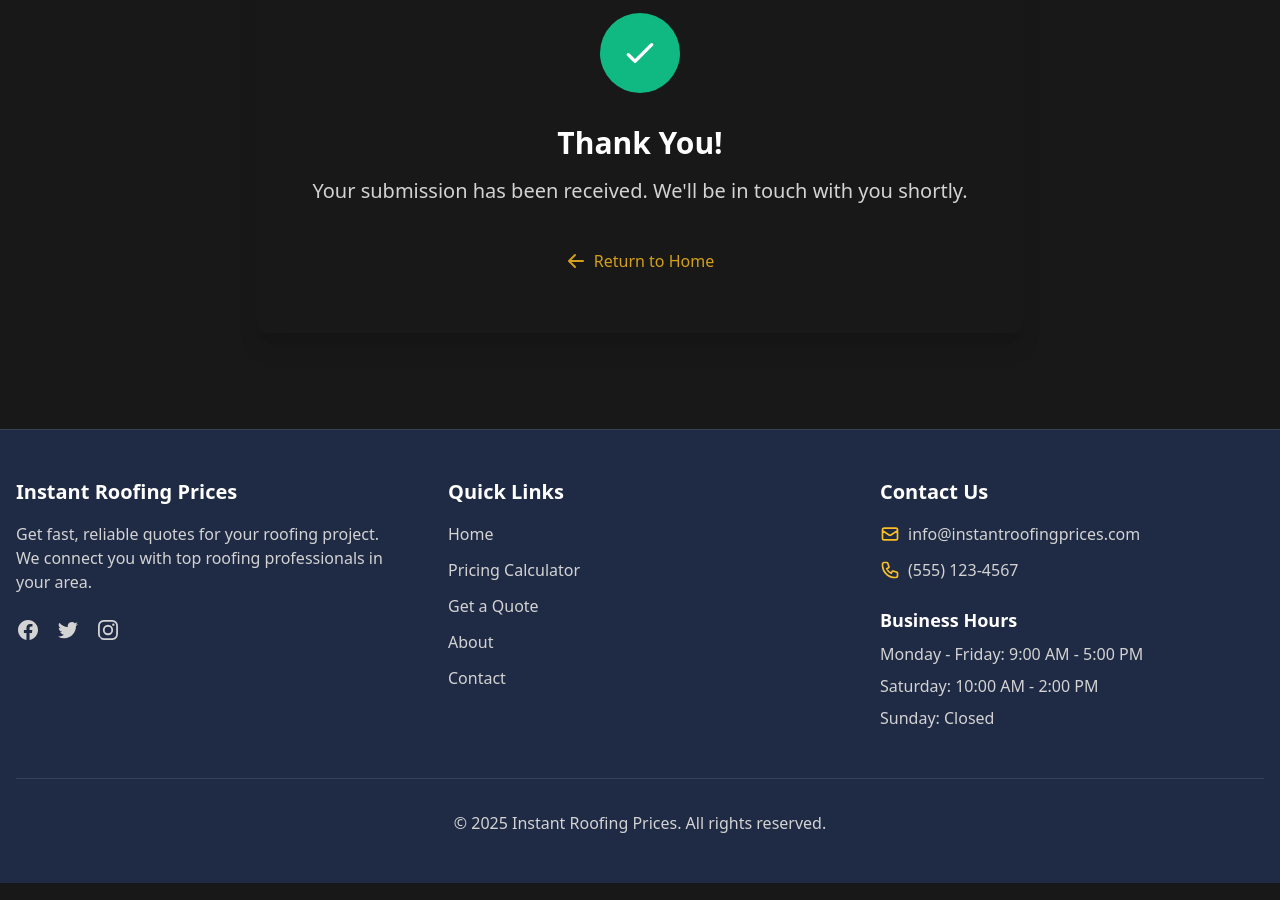
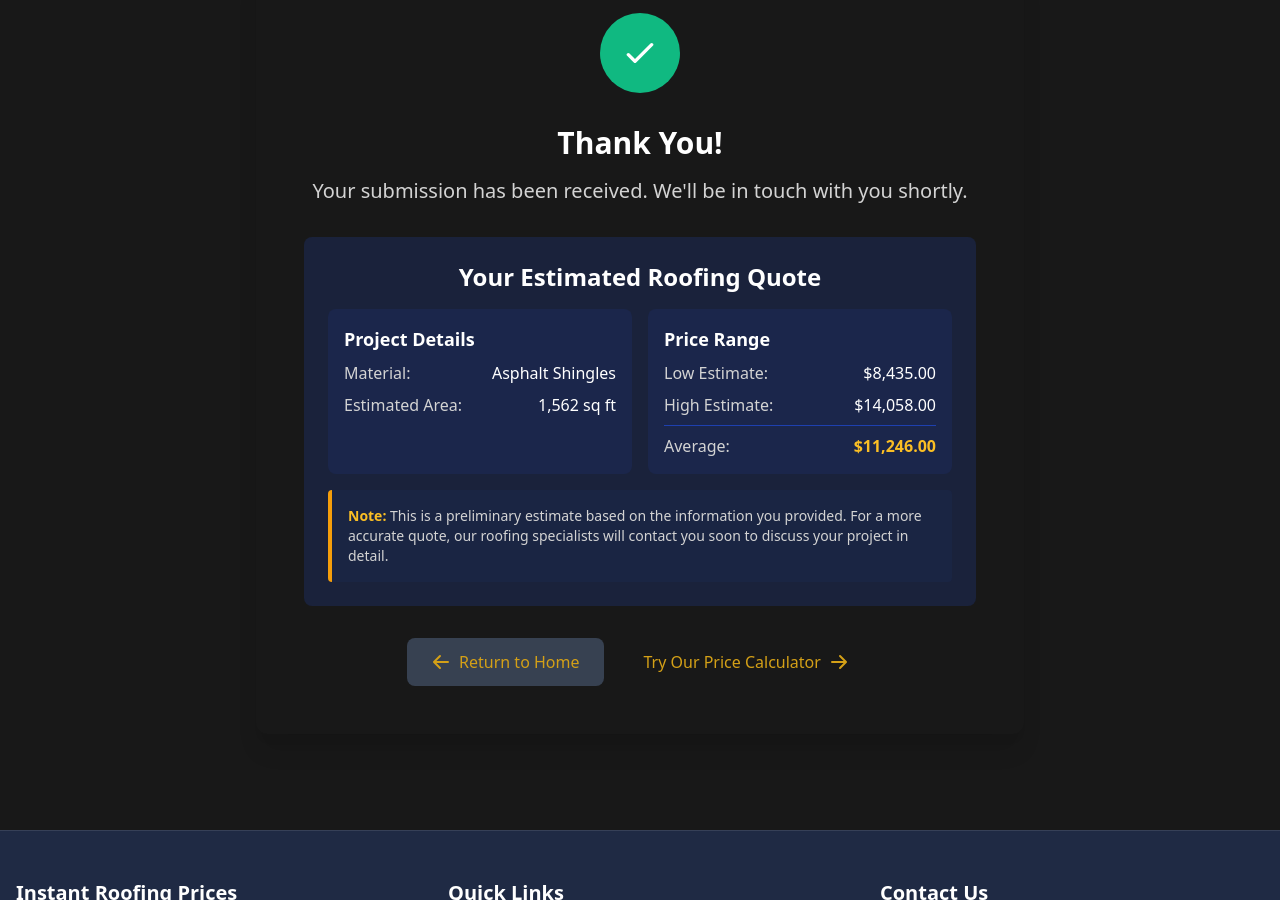
Before and after one commit to tim-amredev/roofing-lead-site, a Jekyll site: the page built from thank-you.html, in a window 1280 px wide and 900 px high, scrolled down 196 px. Built offline with Jekyll 4.4.1, drawn with Linux system fonts in a browser that asks for light colours.

Commit message:
Update thank-you.html

```diff
--- a/thank-you.html
+++ b/thank-you.html
@@ -1,6 +1,7 @@
 ---
 layout: default
 title: Thank You
+js: thank-you-quote
 ---
 
 <section class="py-24 bg-secondary-900">
@@ -15,16 +16,76 @@ title: Thank You
 
         <h1 class="text-3xl font-bold text-white mb-4">Thank You!</h1>
 
+        <div class="hidden mb-4">
+          <p class="text-xl text-gray-300">
+            Hello <span id="customer-name" class="font-semibold"></span>, thank you for your submission!
+          </p>
+        </div>
+
         <p class="text-xl text-gray-300 mb-8">
           Your submission has been received. We'll be in touch with you shortly.
         </p>
 
-        <a href="{{ '/' | relative_url }}" class="inline-flex items-center justify-center px-6 py-3 bg-primary-600 hover:bg-primary-700 text-white font-medium rounded-lg transition-colors">
-          <svg xmlns="http://www.w3.org/2000/svg" class="h-5 w-5 mr-2" viewBox="0 0 20 20" fill="currentColor">
-            <path fill-rule="evenodd" d="M9.707 16.707a1 1 0 01-1.414 0l-6-6a1 1 0 010-1.414l6-6a1 1 0 011.414 1.414L5.414 9H17a1 1 0 110 2H5.414l4.293 4.293a1 1 0 010 1.414z" clip-rule="evenodd" />
-          </svg>
-          Return to Home
-        </a>
+        <!-- Quote Section -->
+        <div id="quote-section" class="mt-8 mb-8 bg-blue-900 bg-opacity-30 rounded-lg p-6 text-left">
+          <h2 class="text-2xl font-bold text-white mb-4 text-center">Your Estimated Roofing Quote</h2>
+
+          <div class="grid grid-cols-1 md:grid-cols-2 gap-4 mb-4">
+            <div class="bg-blue-900 bg-opacity-20 p-4 rounded-lg">
+              <h3 class="text-lg font-semibold text-white mb-2">Project Details</h3>
+              <div class="space-y-2">
+                <div class="flex justify-between">
+                  <span class="text-gray-300">Material:</span>
+                  <span id="quote-material" class="text-white font-medium">Asphalt Shingles</span>
+                </div>
+                <div class="flex justify-between">
+                  <span class="text-gray-300">Estimated Area:</span>
+                  <span id="quote-area" class="text-white font-medium">1,800 sq ft</span>
+                </div>
+              </div>
+            </div>
+
+            <div class="bg-blue-900 bg-opacity-20 p-4 rounded-lg">
+              <h3 class="text-lg font-semibold text-white mb-2">Price Range</h3>
+              <div class="space-y-2">
+                <div class="flex justify-between">
+                  <span class="text-gray-300">Low Estimate:</span>
+                  <span id="quote-low" class="text-white font-medium">$8,000</span>
+                </div>
+                <div class="flex justify-between">
+                  <span class="text-gray-300">High Estimate:</span>
+                  <span id="quote-high" class="text-white font-medium">$12,000</span>
+                </div>
+                <div class="flex justify-between pt-2 border-t border-blue-800">
+                  <span class="text-gray-300">Average:</span>
+                  <span id="quote-average" class="text-yellow-400 font-bold">$10,000</span>
+                </div>
+              </div>
+            </div>
+          </div>
+
+          <div class="bg-blue-900 bg-opacity-10 border-l-4 border-yellow-500 p-4 rounded">
+            <p class="text-gray-300 text-sm">
+              <strong class="text-yellow-400">Note:</strong> This is a preliminary estimate based on the information you provided. For a more accurate quote, our roofing specialists will contact you soon to discuss your project in detail.
+            </p>
+          </div>
+        </div>
+
+        <div class="flex flex-col sm:flex-row gap-4 justify-center">
+          <a href="{{ '/' | relative_url }}" class="inline-flex items-center justify-center px-6 py-3 bg-gray-700 hover:bg-gray-600 text-white font-medium rounded-lg transition-colors">
+            <svg xmlns="http://www.w3.org/2000/svg" class="h-5 w-5 mr-2" viewBox="0 0 20 20" fill="currentColor">
+              <path fill-rule="evenodd" d="M9.707 16.707a1 1 0 01-1.414 0l-6-6a1 1 0 010-1.414l6-6a1 1 0 011.414 1.414L5.414 9H17a1 1 0 110 2H5.414l4.293 4.293a1 1 0 010 1.414z" clip-rule="evenodd" />
+            </svg>
+            Return to Home
+          </a>
+
+          <a href="{{ '/pricing-calculator' | relative_url }}" class="inline-flex items-center justify-center px-6 py-3 bg-primary-600 hover:bg-primary-700 text-white font-medium rounded-lg transition-colors">
+            Try Our Price Calculator
+            <svg xmlns="http://www.w3.org/2000/svg" class="h-5 w-5 ml-2" viewBox="0 0 20 20" fill="currentColor">
+              <path fill-rule="evenodd" d="M10.293 3.293a1 1 0 011.414 0l6 6a1 1 0 010 1.414l-6 6a1 1 0 01-1.414-1.414L14.586 11H3a1 1 0 110-2h11.586l-4.293-4.293a1 1 0 010-1.414z" clip-rule="evenodd" />
+            </svg>
+          </a>
+        </div>
       </div>
     </div>
   </div>
```
